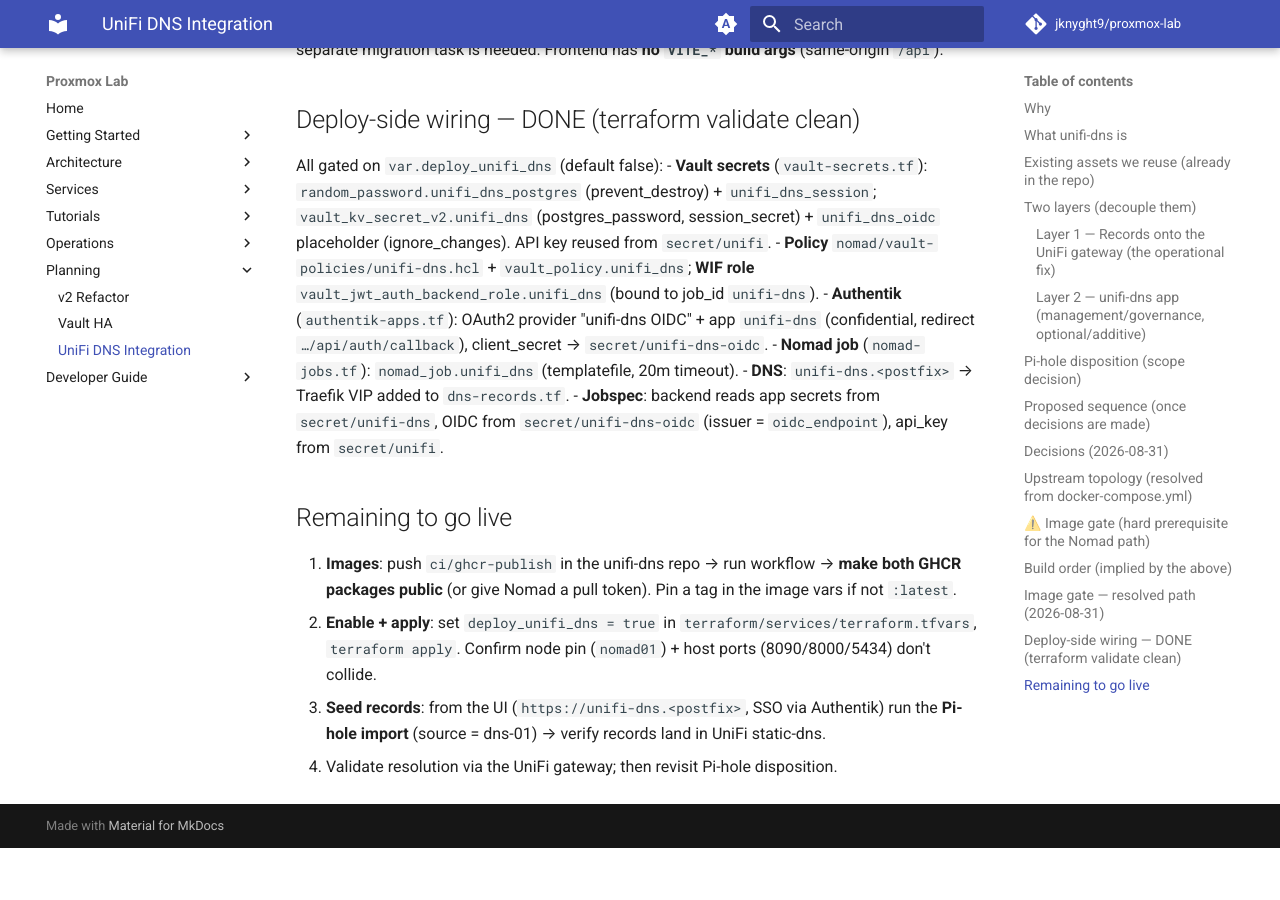
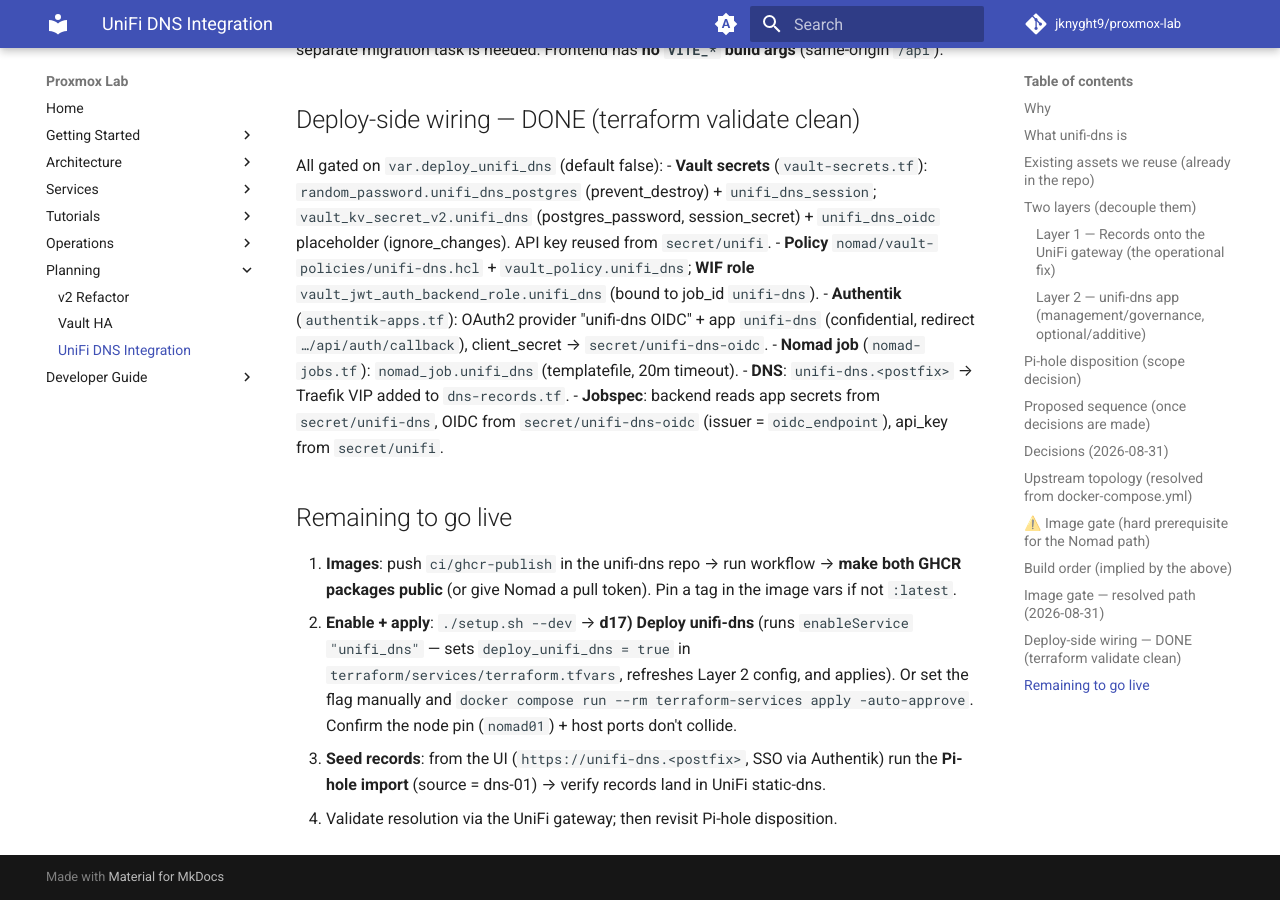
Before and after one commit to jknyght9/proxmox-lab, an MkDocs documentation site: the page built from docs/unifi-dns-integration.md, in a window 1280 px wide and 900 px high, scrolled down 4483 px. Built offline with MkDocs 1.6.1 and Material for MkDocs 9.7.7, drawn with Linux system fonts in a browser that asks for light colours; comment, search, counter and statistics services are not loaded; before the commit the page ends 5331 px from its top, so only the background shows below that.

Commit message:
unifi-dns: add setup.sh --dev d17 menu option
unifi-dns had Terraform wiring (nomad_job + vault + dns + authentik OIDC, all
gated on deploy_unifi_dns) but no menu entry — it could only be enabled by
hand-editing terraform/services/terraform.tfvars. It is Layer-2-only, so it fits
the standard enableService pattern: d17 runs enableService "unifi_dns" (sets the
flag, refreshes Layer 2 config, applies). Doc updated to point at the option.
GHCR image gate still applies as a runtime prerequisite.

Co-Authored-By: Claude Opus 4.8 <noreply@anthropic.com>
Claude-Session: https://claude.ai/code/session_01EmBrC3a2eQ6F3WkBpRkriu

```diff
--- a/docs/unifi-dns-integration.md
+++ b/docs/unifi-dns-integration.md
@@ -165,8 +165,11 @@ All gated on `var.deploy_unifi_dns` (default false):
 ## Remaining to go live
 1. **Images**: push `ci/ghcr-publish` in the unifi-dns repo → run workflow → **make both GHCR
    packages public** (or give Nomad a pull token). Pin a tag in the image vars if not `:latest`.
-2. **Enable + apply**: set `deploy_unifi_dns = true` in `terraform/services/terraform.tfvars`,
-   `terraform apply`. Confirm node pin (`nomad01`) + host ports (8090/8000/5434) don't collide.
+2. **Enable + apply**: `./setup.sh --dev` → **d17) Deploy unifi-dns** (runs `enableService
+   "unifi_dns"` — sets `deploy_unifi_dns = true` in `terraform/services/terraform.tfvars`,
+   refreshes Layer 2 config, and applies). Or set the flag manually and
+   `docker compose run --rm terraform-services apply -auto-approve`. Confirm the node pin
+   (`nomad01`) + host ports don't collide.
 3. **Seed records**: from the UI (`https://unifi-dns.<postfix>`, SSO via Authentik) run the
    **Pi-hole import** (source = dns-01) → verify records land in UniFi static-dns.
 4. Validate resolution via the UniFi gateway; then revisit Pi-hole disposition.
```
Also changed, not shown: 1 other file.
